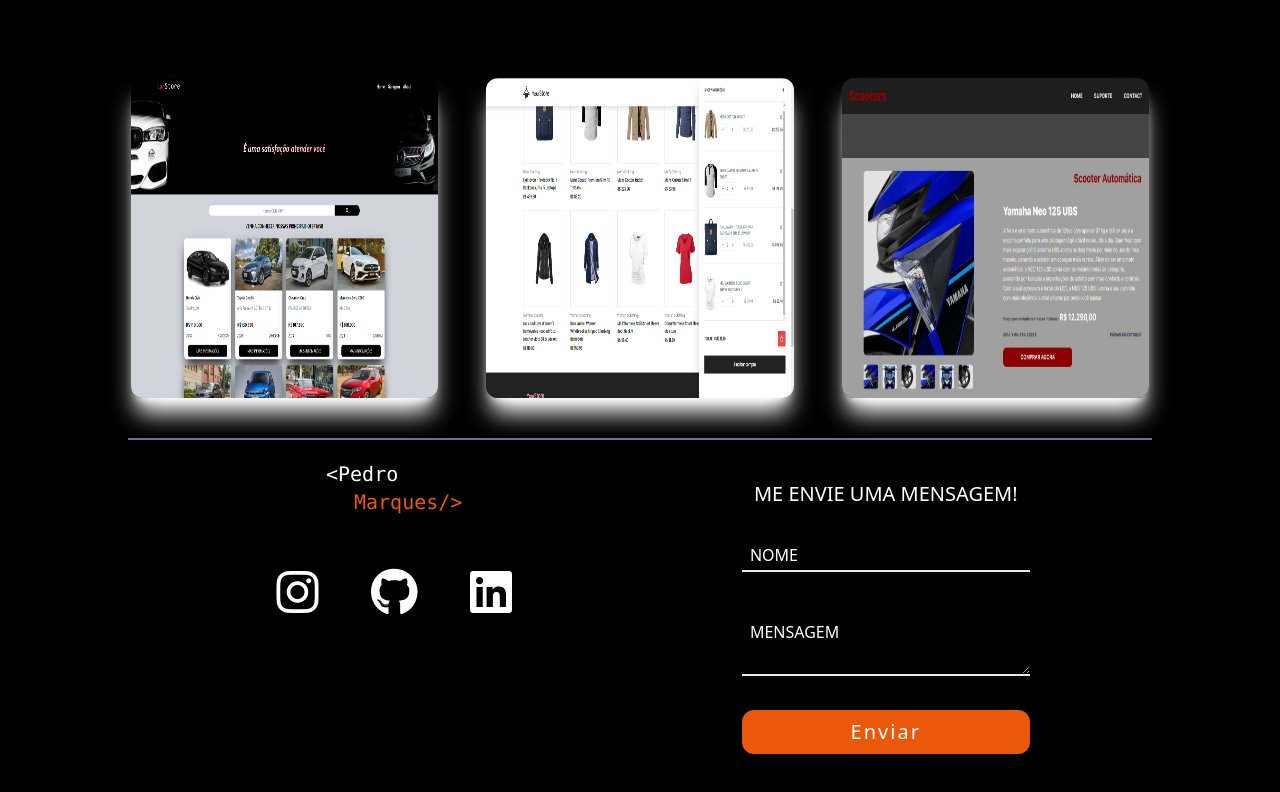
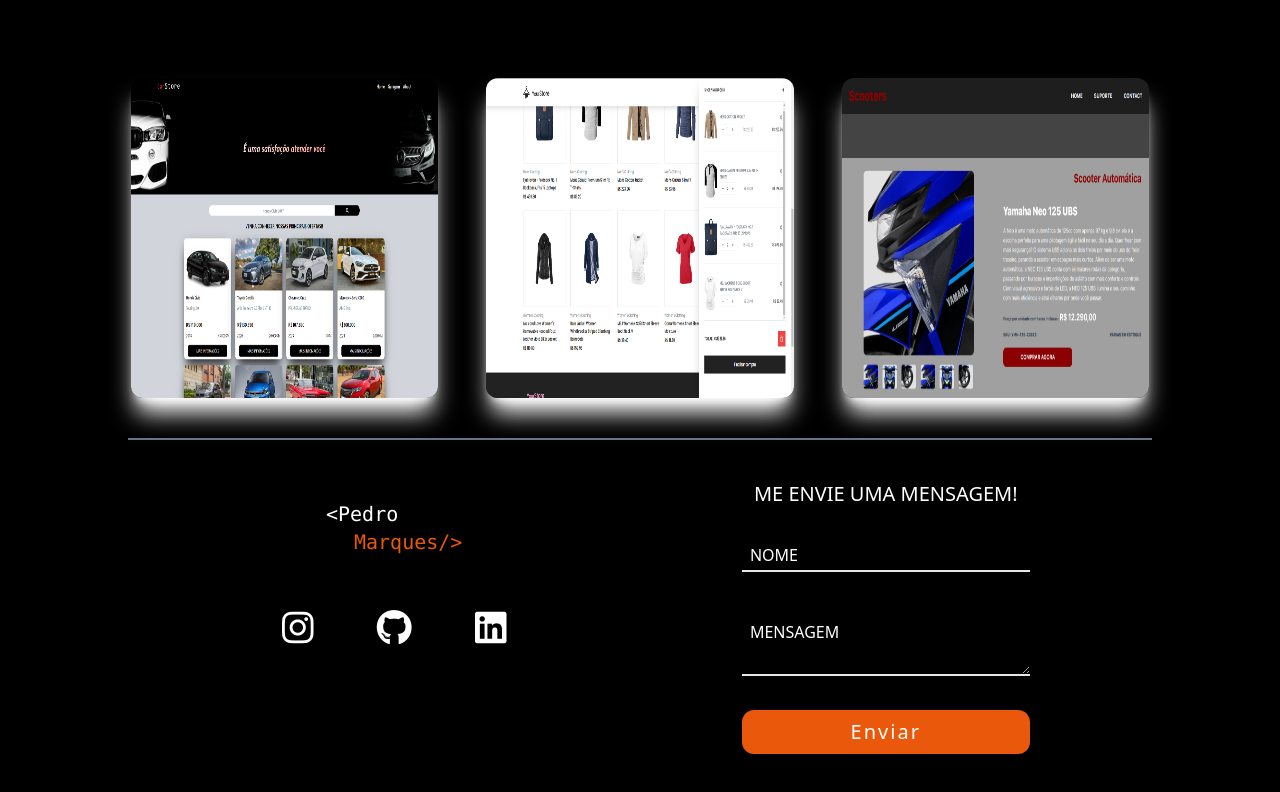
Before and after one commit to PedroMarques391/portfolio, a React (Vite) app: page / in a window 1280 px wide. Shown: the part 556-1348 px from the top of the page. Before the commit the page ends 1310 px from the top, so only its background shows below. Built offline with nearby package versions, Linux system fonts and the light colour scheme.

Commit message:
Fix: Corrindo sobreposição de elementos no "Footer.jsx".

```diff
--- a/src/components/Footer.jsx
+++ b/src/components/Footer.jsx
@@ -58,19 +58,18 @@ function Footer() {
               type="text"
               placeholder="Mensagem"
             />
-
+            <button type="submit" className="bg-blue-600 dark:bg-orange-600 dark:hover:bg-orange-700 text-white tracking-widest w-full text-xl text-center py-2 mt-2 rounded-xl hover:bg-blue-900 duration-1000 mb-10">Enviar</button>
           </div>
-          <button type="submit" className="bg-blue-600 dark:bg-orange-600 dark:hover:bg-orange-700 text-white tracking-widest text-xl text-center py-2 mt-2 rounded-xl hover:bg-blue-900 duration-1000">Enviar</button>
         </form>
         <div className="flex flex-col items-center order-2 md:order-1 md:w-2/5">
-          <Logo />
+          <div className="mt-10"><Logo /></div>
           <ul className="w-full flex justify-around my-5 md:p-5">
-            <li className="text-3xl md:text-5xl md:p-3 p-5 hover:text-rose-700 duration-1000">
+            <li className="text-3xl md:text-4xl md:p-3 p-5 hover:text-rose-700 duration-1000">
               <a href="https://www.instagram.com/pedromarques.py/" target="_blank" rel="noreferrer"><i className="fa-brands fa-instagram" /></a>
 
             </li>
-            <li className="text-3xl md:text-5xl md:p-3 p-5 hover:text-blue-600 dark:hover:text-orange-600 duration-1000"><a href="https://github.com/PedroMarques391" target="_blank" rel="noreferrer"><i className="fa-brands fa-github" /></a></li>
-            <li className="text-3xl md:text-5xl md:p-3 p-5 hover:text-orange-700 dark:hover:text-blue-700 duration-1000"><a href="https://www.linkedin.com/in/pedromarques391/" target="_blank" rel="noreferrer"><i className="fa-brands fa-linkedin" /></a></li>
+            <li className="text-3xl md:text-4xl md:p-3 p-5 hover:text-blue-600 dark:hover:text-orange-600 duration-1000"><a href="https://github.com/PedroMarques391" target="_blank" rel="noreferrer"><i className="fa-brands fa-github" /></a></li>
+            <li className="text-3xl md:text-4xl md:p-3 p-5 hover:text-orange-700 dark:hover:text-blue-700 duration-1000"><a href="https://www.linkedin.com/in/pedromarques391/" target="_blank" rel="noreferrer"><i className="fa-brands fa-linkedin" /></a></li>
           </ul>
         </div>
       </section>
```
